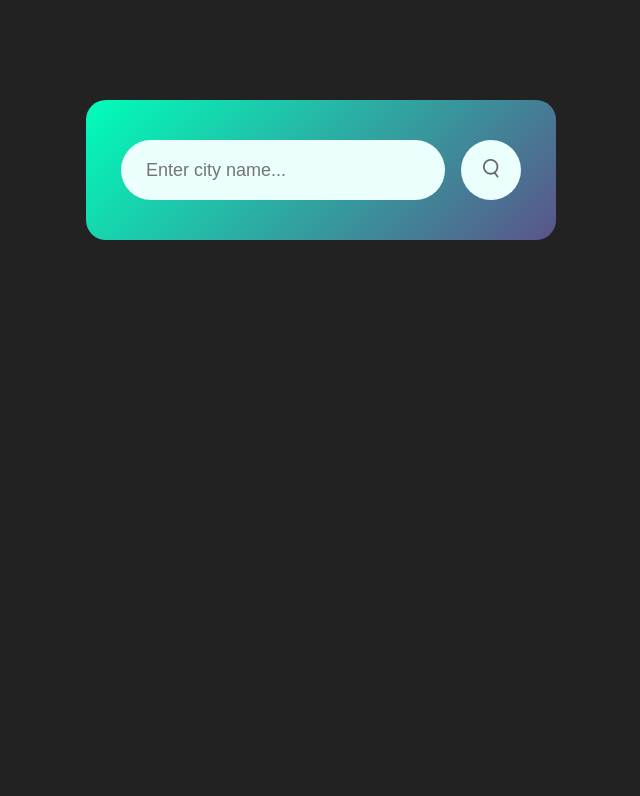
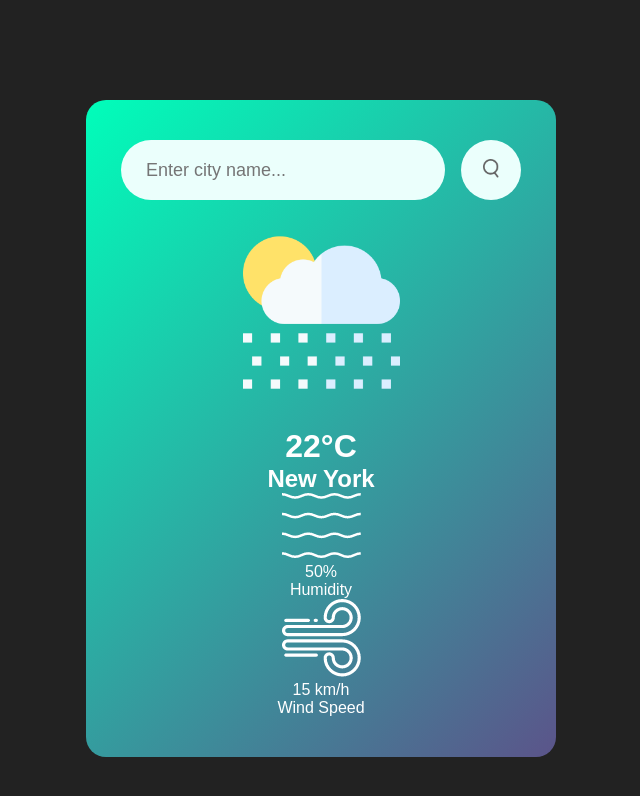
Before and after one commit to KalinToshev/Weather-App, a plain HTML site: page weather-app/index.html in a window 1280 px wide. Shown: the whole page, without its empty margins (319-959 px from the left). Drawn offline with Linux system fonts and the light colour scheme.

Commit message:
Update index.html

```diff
--- a/weather-app/index.html
+++ b/weather-app/index.html
@@ -13,6 +13,27 @@
             <input type="text" placeholder="Enter city name..." spellcheck="false">
             <button><img src="./images/search.png" alt="Search icon"></button>
         </div>
+        <div class="weather">
+            <img src="./images/rain.png" class="weather-icon">
+            <h1 class="temp">22°C</h1>
+            <h2 class="city">New York</h2>
+            <div class="details">
+                <div class="col">
+                    <img src="./images/humidity.png" alt="Humidity icon">
+                    <div>
+                        <p class="humidity">50%</p>
+                        <p>Humidity</p>
+                    </div>
+                </div>
+                <div class="col">
+                    <img src="./images/wind.png" alt="Wind icon">
+                    <div>
+                        <p class="wind">15 km/h</p>
+                        <p>Wind Speed</p>
+                    </div>
+                </div>
+            </div>
+        </div>
     </div>
 </body>
 </html>
```
